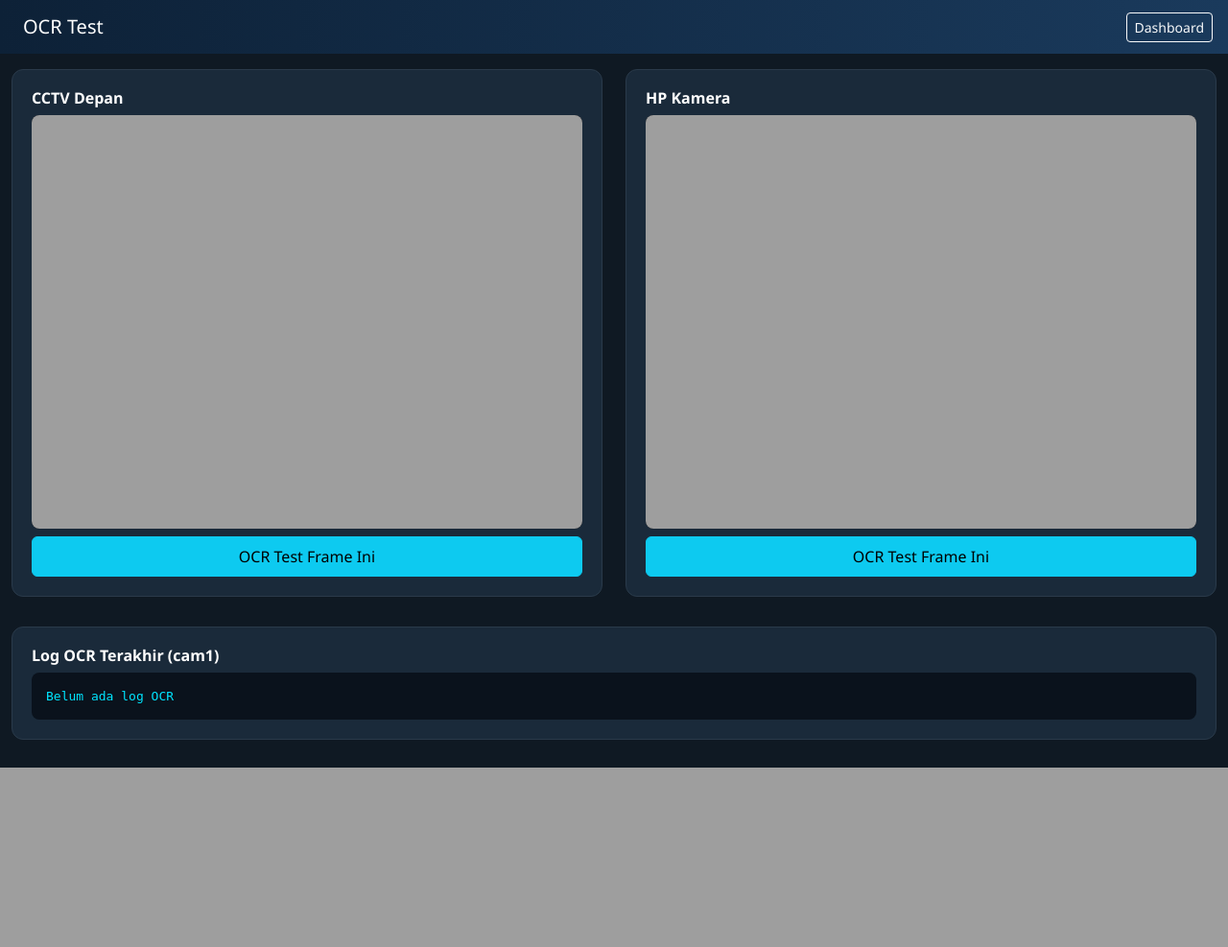
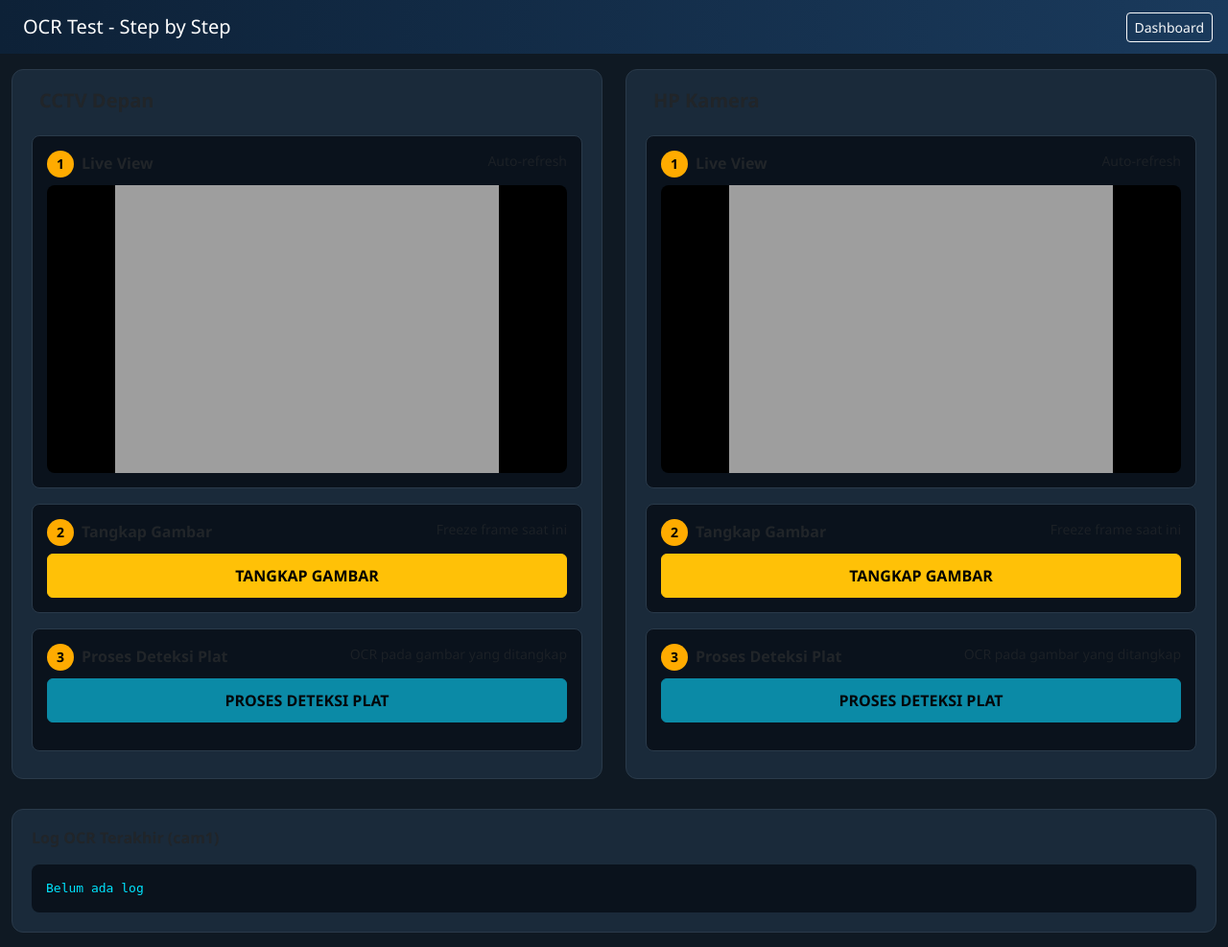
Before and after one commit to ujangkrisno/plat-reader, a PHP site: page /snapshot/ocr_test.php in a window 1280 px wide. Shown: the whole page at 96% size. Before the commit the page ends 800 px from the top, so only its background shows below. Run offline with PHP 8.4, Linux system fonts and the light colour scheme; data comes from the database, SQL or seed files in the repository.

Commit message:
step-by-step OCR: Tangkap Gambar -> Proses Deteksi Plat

```diff
--- a/ocr_test.php
+++ b/ocr_test.php
@@ -11,22 +11,21 @@ $cams = mysqli_query($con, "SELECT * FROM cameras WHERE aktif=1 ORDER BY id");
 <style>
 body{background:#0f1923;color:#fff;font-family:'Segoe UI',sans-serif}
 .navbar{background:linear-gradient(90deg,#0d2137,#1a3a5c)}
-.card-ocr{background:#1a2a3a;border:1px solid #2a3a4a;border-radius:12px;padding:20px;margin-bottom:15px}
-.pre-box{background:#0a121c;color:#00e5ff;padding:15px;border-radius:8px;font-family:monospace;max-height:350px;overflow:auto;font-size:13px}
-.plate-result{font-size:1.8rem;font-weight:bold;text-align:center;padding:20px;border-radius:12px;margin:10px 0}
+.card{background:#1a2a3a;border:1px solid #2a3a4a;border-radius:12px;padding:20px;margin-bottom:15px}
+.step-box{background:#0a121c;border:1px solid #2a3a4a;border-radius:8px;padding:15px;margin:8px 0}
+.step-num{display:inline-block;width:28px;height:28px;line-height:28px;text-align:center;border-radius:50%;background:#ffab00;color:#000;font-weight:bold;font-size:14px;margin-right:8px}
+.pre-box{background:#0a121c;color:#00e5ff;padding:15px;border-radius:8px;font-family:monospace;max-height:300px;overflow:auto;font-size:13px;margin-top:10px}
+.plate-result{font-size:1.6rem;font-weight:bold;text-align:center;padding:15px;border-radius:12px;margin:10px 0}
 .plate-found{background:#004d26;border:2px solid #00e676;color:#00e676}
 .plate-none{background:#2a1520;border:2px solid #ff5252;color:#ff5252}
-.plate-loading{background:#1a2a3a;border:2px solid #ffab00;color:#ffab00}
-.cam-img{width:100%;border-radius:8px;background:#000;min-height:120px}
-.btn-ocr{width:100%;padding:8px}
-.spinner{display:none}
-.loading .spinner{display:inline-block}
-.loading .btn-text{display:none}
+.cam-img{width:100%;border-radius:8px;background:#000;min-height:120px;max-height:300px;object-fit:contain}
+.btn-step{width:100%;padding:10px;font-weight:bold}
+.status-bar{height:4px;border-radius:2px;margin:5px 0;transition:all 0.3s}
 </style>
 </head>
 <body>
 <nav class="navbar navbar-dark px-3 mb-3">
-<span class="navbar-brand mb-0"><i class="fas fa-microscope me-2"></i>OCR Test</span>
+<span class="navbar-brand mb-0"><i class="fas fa-microscope me-2"></i>OCR Test - Step by Step</span>
 <a href="index.php" class="btn btn-outline-light btn-sm"><i class="fas fa-arrow-left"></i> Dashboard</a>
 </nav>
 
@@ -34,31 +33,54 @@ body{background:#0f1923;color:#fff;font-family:'Segoe UI',sans-serif}
   <div class="row">
     <?php while ($cam = mysqli_fetch_assoc($cams)): $cid=$cam['id']; ?>
     <div class="col-md-6 mb-3">
-      <div class="card-ocr">
-        <h6 class="fw-bold mb-2"><?= $cam['nama'] ?></h6>
-        <img id="snap<?= $cid ?>" class="cam-img mb-2" src="http://127.0.0.1:8093/snapshot/<?= $cid ?>?_=<?= time() ?>" onerror="this.style.display='none'">
+      <div class="card">
+        <h5 class="fw-bold mb-3"><i class="fas fa-video me-2"></i><?= $cam['nama'] ?></h5>
 
-        <button class="btn btn-info btn-ocr" id="btn<?= $cid ?>" onclick="runOcr(<?= $cid ?>)">
-          <span class="spinner"><span class="spinner-border spinner-border-sm me-1"></span></span>
-          <span class="btn-text"><i class="fas fa-search"></i> OCR Test Frame Ini</span>
-        </button>
+        <!-- Live Preview -->
+        <div class="step-box">
+          <span class="step-num">1</span><strong>Live View</strong>
+          <small class="text-muted float-end">Auto-refresh</small>
+          <img id="live<?= $cid ?>" class="cam-img mt-2" src="http://127.0.0.1:8093/snapshot/<?= $cid ?>?_=<?= time() ?>">
+        </div>
 
-        <div id="result<?= $cid ?>" style="display:none"></div>
-        <div id="ocrtxt<?= $cid ?>" class="pre-box mt-2" style="display:none"></div>
+        <!-- Step 1: Capture -->
+        <div class="step-box">
+          <span class="step-num">2</span><strong>Tangkap Gambar</strong>
+          <small class="text-muted float-end">Freeze frame saat ini</small>
+          <button class="btn btn-warning btn-step mt-2" id="btnCap<?= $cid ?>" onclick="capture(<?= $cid ?>)">
+            <i class="fas fa-camera"></i> TANGKAP GAMBAR
+          </button>
+          <div id="capStatus<?= $cid ?>" class="text-info small mt-1" style="display:none"></div>
+          <img id="captured<?= $cid ?>" class="cam-img mt-2" style="display:none">
+        </div>
+
+        <!-- Step 2: Process -->
+        <div class="step-box">
+          <span class="step-num">3</span><strong>Proses Deteksi Plat</strong>
+          <small class="text-muted float-end">OCR pada gambar yang ditangkap</small>
+          <button class="btn btn-info btn-step mt-2" id="btnOcr<?= $cid ?>" onclick="detect(<?= $cid ?>)" disabled>
+            <i class="fas fa-microchip"></i> PROSES DETEKSI PLAT
+          </button>
+          <div class="status-bar" id="bar<?= $cid ?>" style="width:0%"></div>
+          <div id="result<?= $cid ?>" style="display:none"></div>
+          <div id="ocrtxt<?= $cid ?>" class="pre-box" style="display:none"></div>
+        </div>
+
       </div>
     </div>
     <?php endwhile; ?>
   </div>
 
+  <!-- Log -->
   <div class="row">
     <div class="col-12">
-      <div class="card-ocr">
+      <div class="card">
         <h6 class="fw-bold mb-2">Log OCR Terakhir (cam1)</h6>
         <div class="pre-box" id="logbox">
 <?php
 $log = @file(__DIR__ . '/captures/ocr_1.log');
 if ($log) echo htmlspecialchars(implode('', array_slice($log, -15)));
-else echo 'Belum ada log OCR';
+else echo 'Belum ada log';
 ?>
         </div>
       </div>
@@ -67,37 +89,100 @@ else echo 'Belum ada log OCR';
 </div>
 
 <script>
-function runOcr(cid) {
-  var btn = document.getElementById('btn'+cid);
+function capture(cid) {
+  var btn = document.getElementById('btnCap'+cid);
+  var stat = document.getElementById('capStatus'+cid);
+  var img = document.getElementById('captured'+cid);
+  var ocrBtn = document.getElementById('btnOcr'+cid);
   var res = document.getElementById('result'+cid);
   var txt = document.getElementById('ocrtxt'+cid);
-  btn.classList.add('loading');
+
   btn.disabled = true;
+  btn.innerHTML = '<i class="fas fa-spinner fa-spin"></i> Mengambil gambar...';
+  stat.style.display = 'block';
+  stat.textContent = 'Mengambil snapshot...';
   res.style.display = 'none';
   txt.style.display = 'none';
 
-  fetch('http://127.0.0.1:8093/ocr_now/'+cid)
+  // Save the captured frame via PHP proxy to avoid CORS
+  var ts = Date.now();
+  var snapUrl = 'http://127.0.0.1:8093/snapshot/' + cid + '?_=' + ts;
+  img.src = snapUrl;
+  img.onload = function() {
+    img.style.display = 'block';
+    // Also save to server via PHP
+    var xhr = new XMLHttpRequest();
+    xhr.open('GET', 'capture_ajax.php?cam=' + cid + '&_=' + ts, true);
+    xhr.onload = function() {
+      if (xhr.status === 200) {
+        stat.textContent = 'Gambar tertangkap! Klik "PROSES DETEKSI PLAT" untuk memproses.';
+        stat.className = 'text-success small mt-1';
+        ocrBtn.disabled = false;
+      } else {
+        stat.textContent = 'Gagal menyimpan gambar';
+        stat.className = 'text-danger small mt-1';
+        btn.disabled = false;
+        btn.innerHTML = '<i class="fas fa-camera"></i> TANGKAP GAMBAR';
+      }
+    };
+    xhr.onerror = function() {
+      // Still show the image even if save fails
+      stat.textContent = 'Gambar tampil (save skipped)';
+      stat.className = 'text-warning small mt-1';
+      ocrBtn.disabled = false;
+    };
+    xhr.send();
+  };
+  img.onerror = function() {
+    stat.textContent = 'Gagal mengambil snapshot!';
+    stat.className = 'text-danger small mt-1';
+    btn.disabled = false;
+    btn.innerHTML = '<i class="fas fa-camera"></i> TANGKAP GAMBAR';
+  };
+}
+
+function detect(cid) {
+  var btn = document.getElementById('btnOcr'+cid);
+  var bar = document.getElementById('bar'+cid);
+  var res = document.getElementById('result'+cid);
+  var txt = document.getElementById('ocrtxt'+cid);
+
+  btn.disabled = true;
+  btn.innerHTML = '<i class="fas fa-spinner fa-spin"></i> Memproses OCR...';
+  bar.style.width = '30%';
+  bar.style.background = '#ffab00';
+  res.style.display = 'none';
+  txt.style.display = 'none';
+
+  // Animate progress
+  var prog = 30;
+  var iv = setInterval(function() {
+    prog += 5;
+    if (prog > 80) clearInterval(iv);
+    bar.style.width = prog + '%';
+  }, 500);
+
+  fetch('http://127.0.0.1:8093/ocr_path/' + cid)
     .then(function(r){ return r.json(); })
     .then(function(d){
-      // Refresh snapshot
-      document.getElementById('snap'+cid).src = 'http://127.0.0.1:8093/snapshot/'+cid+'?_='+Date.now();
+      clearInterval(iv);
+      bar.style.width = '100%';
+      bar.style.background = '#00e676';
 
-      // Show plate result
       if (d.plate) {
         res.innerHTML = '<div class="plate-result plate-found">'
           + '<i class="fas fa-check-circle me-2"></i> PLAT TERDETEKSI!<br>'
-          + '<span style="font-size:2.2rem">' + d.plate + '</span><br>'
+          + '<span style="font-size:2.4rem">' + d.plate + '</span><br>'
           + '<small>Confidence: ' + d.confidence + '%</small></div>';
       } else {
         res.innerHTML = '<div class="plate-result plate-none">'
-          + '<i class="fas fa-times-circle me-2"></i> Tidak ada plat terdeteksi<br>'
-          + '<small>Confidence: 0%</small></div>';
+          + '<i class="fas fa-times-circle me-2"></i> TIDAK ADA PLAT<br>'
+          + '<small>Coba arahkan plat lebih dekat / cahaya lebih terang</small></div>';
       }
 
-      // Show all OCR text blocks
       if (d.ocr_log && d.ocr_log.length) {
         txt.style.display = 'block';
-        txt.innerHTML = '<strong class="text-info">OCR Detected Text:</strong><br>';
+        txt.innerHTML = '<strong class="text-info">Semua teks terdeteksi di gambar ini:</strong><br>';
         d.ocr_log.forEach(function(l){
           var cls = l.indexOf('plate=') > -1 && !l.includes('plate=None') ? 'text-success' : 'text-muted';
           txt.innerHTML += '<span class="'+cls+'">' + esc(l) + '</span><br>';
@@ -105,18 +190,28 @@ function runOcr(cid) {
       }
 
       res.style.display = 'block';
-      btn.classList.remove('loading');
       btn.disabled = false;
+      btn.innerHTML = '<i class="fas fa-microchip"></i> PROSES DETEKSI PLAT';
     })
     .catch(function(e){
+      clearInterval(iv);
+      bar.style.width = '100%';
+      bar.style.background = '#ff5252';
       res.style.display = 'block';
       res.innerHTML = '<div class="plate-result plate-none"><i class="fas fa-exclamation-triangle me-2"></i> Error: ' + e.message + '</div>';
-      btn.classList.remove('loading');
       btn.disabled = false;
+      btn.innerHTML = '<i class="fas fa-microchip"></i> PROSES DETEKSI PLAT';
     });
 }
 
 function esc(s) { var d=document.createElement('div'); d.appendChild(document.createTextNode(s)); return d.innerHTML; }
+
+// Auto-refresh live view
+setInterval(function() {
+  <?php mysqli_data_seek($cams, 0); while ($cam = mysqli_fetch_assoc($cams)): ?>
+  document.getElementById('live<?= $cam['id'] ?>').src = 'http://127.0.0.1:8093/snapshot/<?= $cam['id'] ?>?_=' + Date.now();
+  <?php endwhile; ?>
+}, 2000);
 </script>
 </body>
 </html>
```
Also changed, not shown: capture_ajax.php (added, +21 -0 lines), 1 other file.
